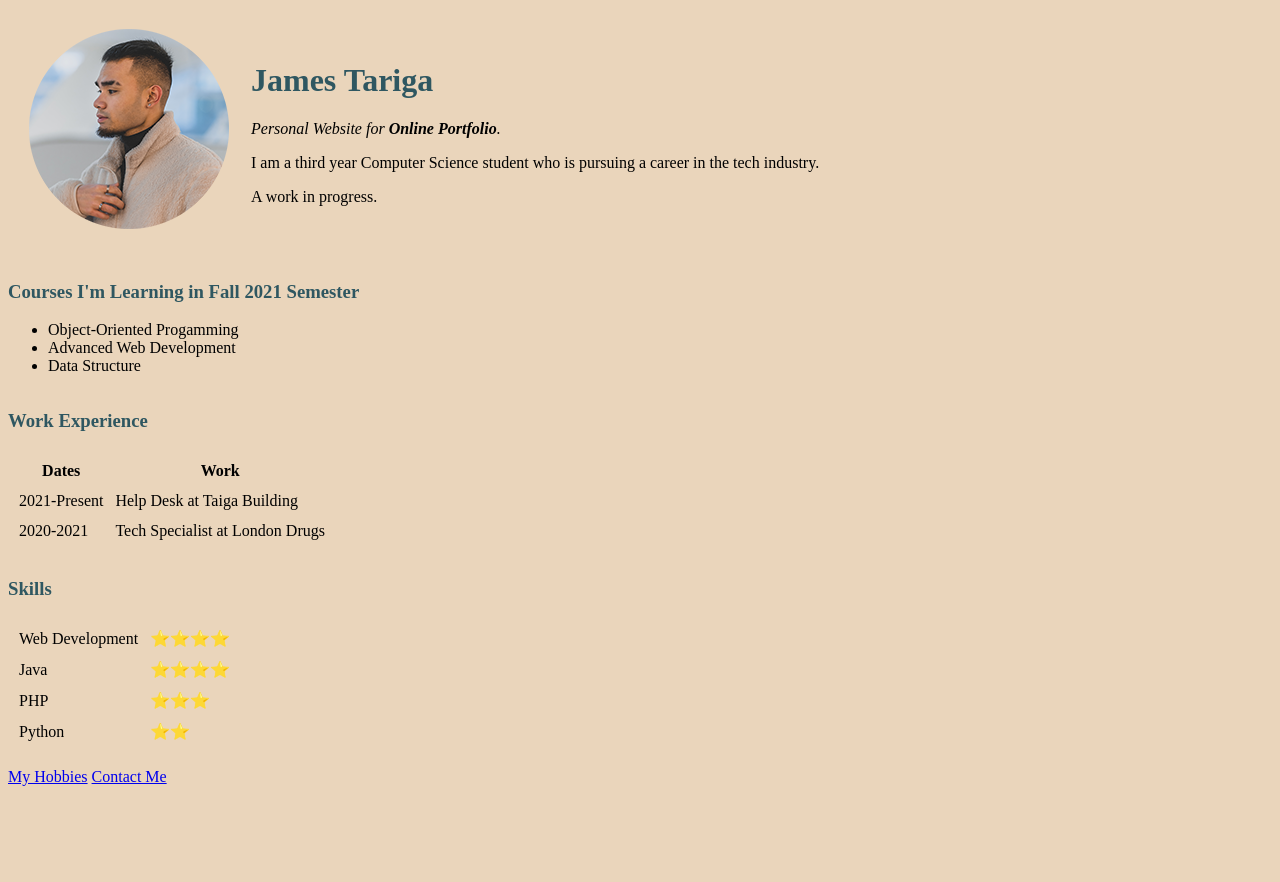
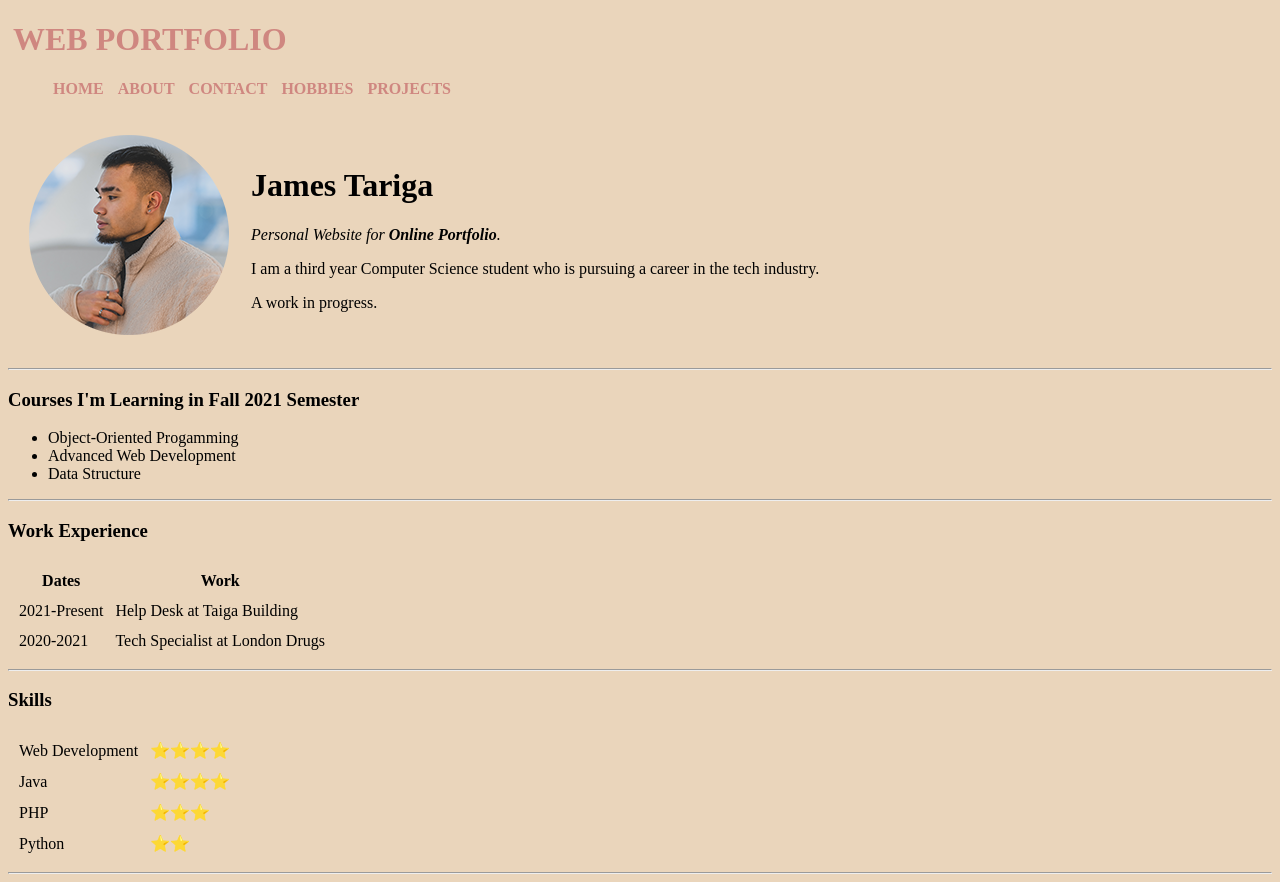
Before and after one commit to jamestariga/jamestariga-old-website, a plain HTML site: page index.html in a window 1280 px wide. Before the commit the page ends 800 px from the top, so only its background shows below. Drawn offline with Linux system fonts and the light colour scheme.

Commit message:
Added nav bar

```diff
--- a/css/style.css
+++ b/css/style.css
@@ -2,18 +2,22 @@ body {
   background-color:rgba(232, 207, 178, 0.87);
 }
 
-h1 {
-  color: rgba(8, 61, 78, 0.83);
+.navigation  {
+  position: relative;
 }
 
-h3 {
-  color: rgba(8, 61, 78, 0.83);
+.navigation li{
+  list-style-type: none;
+  display: inline;
+  margin: auto;
+  overflow: hidden;
 }
 
-hr {
-  border-style: none;
-  border-top-color: inherit;
-  background-color: #fff;
-  border-width: 5px;
-  width: 5%;
+header a {
+  color:rgb(207, 135, 128);
+  text-decoration:none;
+  text-transform:uppercase;
+  font-size: 1.0 em;
+  font-weight:bold;
+  margin: 5px;
 }
--- a/index.html
+++ b/index.html
@@ -3,11 +3,30 @@
 
 <head>
   <meta charset="utf-8">
+  <meta name="viewport" content="width=device-width, initial-scale =1.0">
   <title>James Tariga's Web Portfolio</title>
   <link rel="stylesheet" href="./css/style.css">
 </head>
 
 <body>
+
+  <header>
+    <div class="head">
+      <h1><a href="#">Web Portfolio</a></h1>
+      <div class="navigation">
+        <nav>
+          <ul>
+            <li><a href="#">Home</a></li>
+            <li><a href="#">About</a></li>
+            <li><a href="contact.html">Contact</a></li>
+            <li><a href="hobbies.html">Hobbies</a></li>
+            <li><a href="#">Projects</a></li>
+          </ul>
+        </nav>
+      </div>
+    </div>
+  </header>
+
   <table cellspacing="20">
     <tr>
       <td><img src="./Images/JamesPFP.png" alt="James Tariga's Profile Picture"></td>
@@ -63,8 +82,6 @@
     </tr>
   </table>
   <hr>
-  <a href="hobbies.html">My Hobbies</a>
-  <a href="contact.html">Contact Me</a>
 </body>
 
 </html>
```
